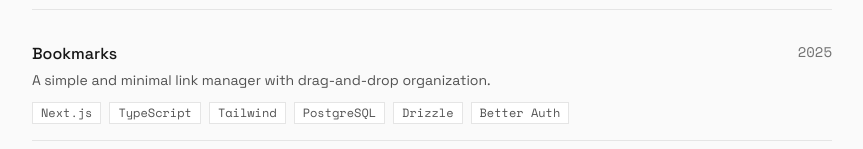
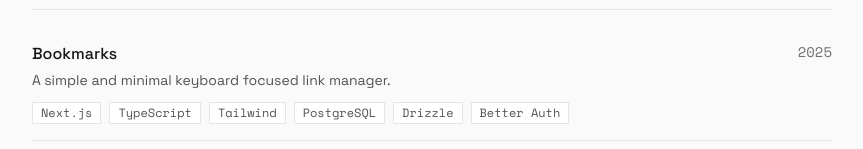
Before and after one commit to rahul-choudhury/portfolio, a Next.js app: page / in a window 1280 px wide. Shown: the part 803-952 px from the top of the page, without its empty margins (208-1071 px from the left). Built offline with nearby package versions, Linux system fonts and the light colour scheme.

Commit message:
chore: update project desc

```diff
--- a/app/page.tsx
+++ b/app/page.tsx
@@ -25,8 +25,7 @@ const PROJECTS = [
   },
   {
     title: "Bookmarks",
-    description:
-      "A simple and minimal link manager with drag-and-drop organization.",
+    description: "A simple and minimal keyboard focused link manager.",
     link: "https://bookmarks.rchoudhury.dev",
     tech: [
       "Next.js",
```
